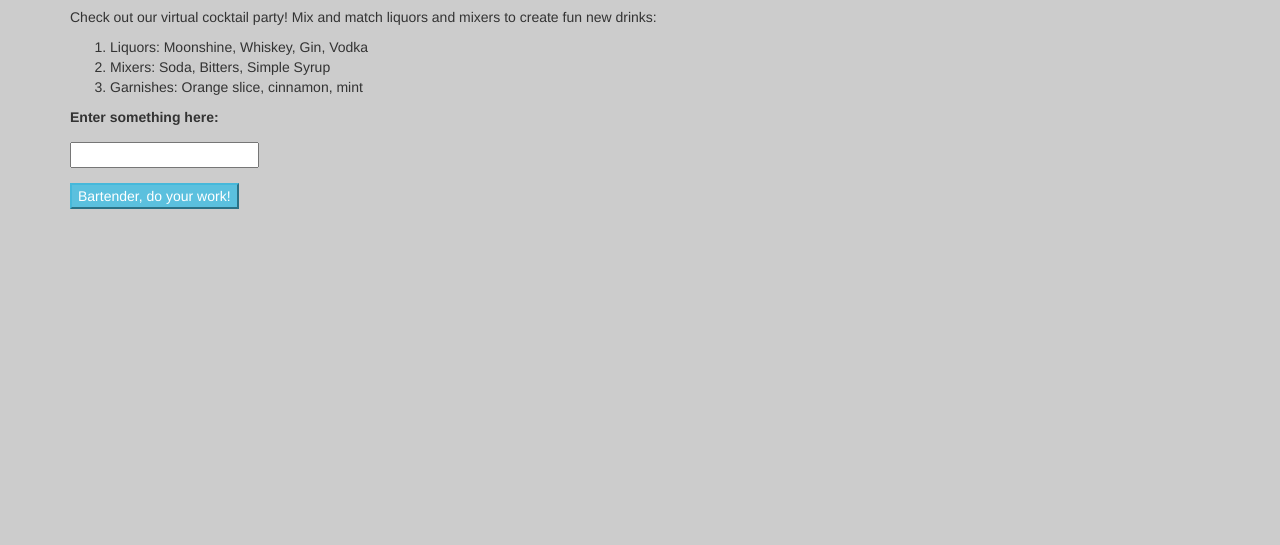
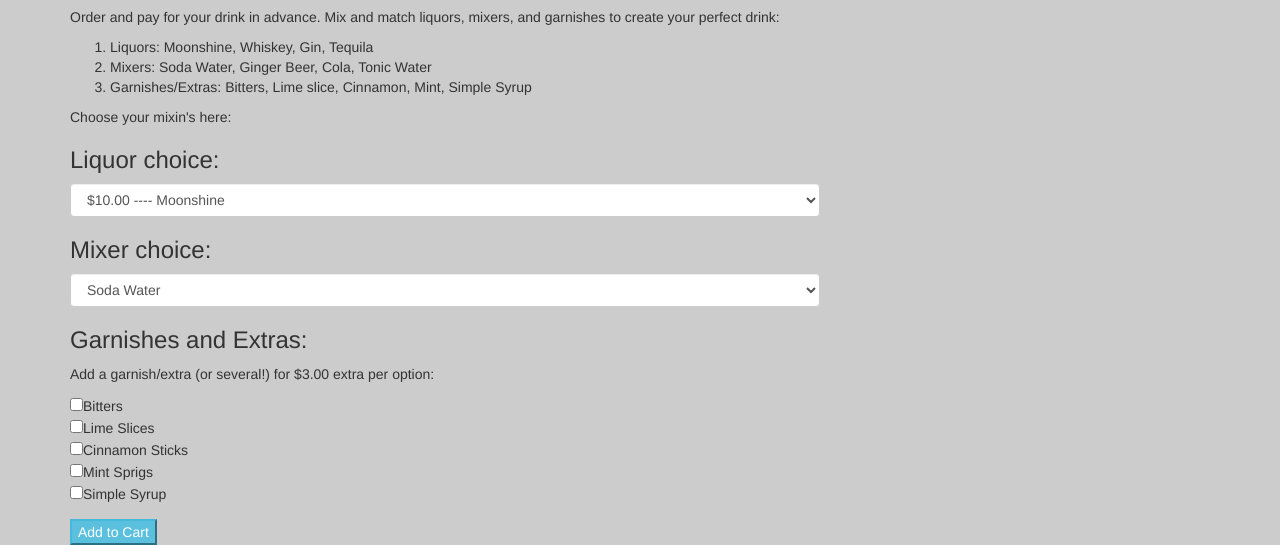
Before and after one commit to bgollins/cocktail-party, a plain HTML site: page index.html in a window 1280 px wide. Shown: the part 355-900 px from the top of the page. Before the commit the page ends 800 px from the top, so only its background shows below. Drawn offline with Linux system fonts and the light colour scheme.

Commit message:
add basic content to HTML file and functionality for checkbox results to be shown on page to user after submission

```diff
--- a/index.html
+++ b/index.html
@@ -22,24 +22,51 @@
         <div class="row">
           <div class="col-md-8">
             <h2>Mix It Up</h2>
-            <form id="ping-pong">
+            <form id="cocktail">
               <div class="form-group">
-                <p>Check out our virtual cocktail party! Mix and match liquors and mixers to create fun new drinks:</p>
+                <p>Order and pay for your drink in advance. Mix and match liquors, mixers, and garnishes to create your perfect drink:</p>
                 <ol>
-                  <li>Liquors: Moonshine, Whiskey, Gin, Vodka</li>
-                  <li>Mixers: Soda, Bitters, Simple Syrup</li>
-                  <li>Garnishes: Orange slice, cinnamon, mint</li>
+                  <li>Liquors: Moonshine, Whiskey, Gin, Tequila</li>
+                  <li>Mixers: Soda Water, Ginger Beer, Cola, Tonic Water</li>
+                  <li>Garnishes/Extras: Bitters, Lime slice, Cinnamon, Mint, Simple Syrup</li>
                 </ol>
-                <p><label for="number">Enter something here:</label></p>
-                <input id="number" type="text">
+                <p>Choose your mixin's here:</p>
               </div>
-              <button type="submit" class="btn-info">Bartender, do your work!</button>
+              <h3>Liquor choice:</h3>
+              <select class="form-control" id="liquor">
+                <option value="1">$10.00 ---- Moonshine</option>
+                <option value="2">$9.00 ---- Whiskey</option>
+                <option value="3">$8.00 ---- Gin</option>
+                <option value="4">$9.50 ---- Tequila</option>
+              </select>
+
+              <h3>Mixer choice:</h3>
+              <select class="form-control" id="mixer">
+                <option value="1">Soda Water</option>
+                <option value="2">Ginger Beer</option>
+                <option value="3">Cola</option>
+                <option value="4">Tonic Water</option>
+              </select>
+
+              <h3>Garnishes and Extras:</h3>
+              <form id="garnishes">
+              <div class="form-group">
+                <p>Add a garnish/extra (or several!) for $3.00 extra per option:</p>
+                <input type="checkbox" name="garnish" value="Bitters">Bitters<br>
+                <input type="checkbox" name="garnish" value="Lime Slices">Lime Slices<br>
+                <input type="checkbox" name="garnish" value="Cinnamon Sticks">Cinnamon Sticks<br>
+                <input type="checkbox" name="garnish" value="Mint Sprigs">Mint Sprigs<br>
+                <input type="checkbox" name="garnish" value="Simple Syrup">Simple Syrup<br>
+              </div>
+              <button type="submit" class="btn-info">Add to Cart</button>
             </form>
             <div id="result">
-              Results:
+              <h2>Your drink will include the following ingredients:</h2>
             <ul id="resultList">
             </ul>
 
+              <div id="cost">
+              </div>
             </div>
           </div>
         </div>
--- a/js/scripts.js
+++ b/js/scripts.js
@@ -1,5 +1,5 @@
 //Biz logic copied from ping pong assignment
-function pongMachine(numberAbs) {
+function CocktailMaker(liquor, mixer, garnishes) {
   var numberArray = []
   for (var index = 1; index <= numberAbs; index += 1) {
 
@@ -16,16 +16,15 @@ function pongMachine(numberAbs) {
   return numberArray;
 };
 
-//UI logic copied from pingpong assignment
+//UI logic
 $(document).ready(function() {
-  $("form#ping-pong").submit(function(event) {
+  $("form#cocktail").submit(function(event) {
     event.preventDefault();
-    var number = parseInt($("input#number").val());
-    var numberAbs = Math.abs(number);
-    var numberArray = pongMachine(numberAbs);
-    numberArray.forEach(function(x) {
-      $('#resultList').append("<li>" + x + "</li>");
+    $("#result").show();
+    $("#cost").show();
+    $("input:checkbox[name=garnish]:checked").each(function() {
+      var garnishChoice = $(this).val();
+      $('#result').append(garnishChoice + "<br>");
     });
-    $("#result").show(numberArray);
   });
 });
```
